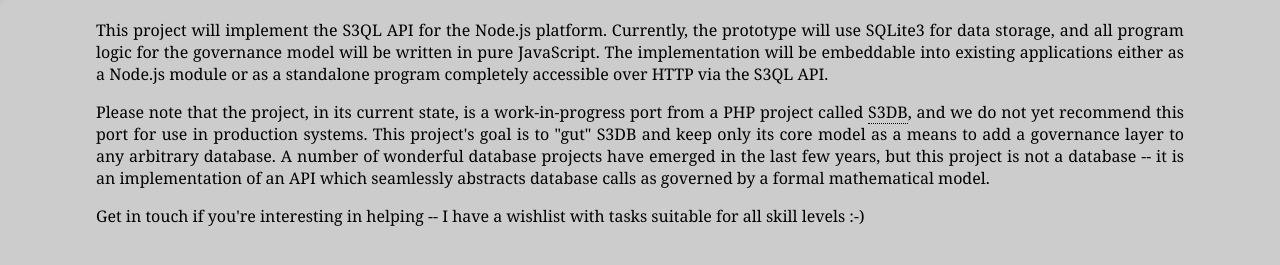
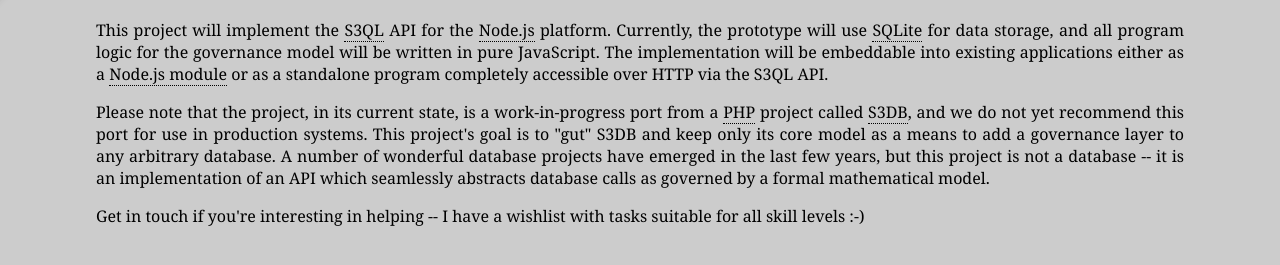
Before and after one commit to wilkinson/s3ql, a plain HTML site: page index.html in a window 1280 px wide. Shown: the part 141-406 px from the top of the page. Drawn offline with Linux system fonts and the light colour scheme.

Commit message:
Linked to PHP homepage

```diff
--- a/index.html
+++ b/index.html
@@ -1,7 +1,7 @@
 <!DOCTYPE html>
 <!--
     index.html ~~
-                                                        ~~ (c) SRW, 06 Aug 2012
+                                                        ~~ (c) SRW, 19 Aug 2012
 -->
 <html lang="en">
   <head>
@@ -19,20 +19,23 @@
     </a>
     <h1>S3QL</h1>
 
-<p>This project will implement the S3QL API for the Node.js platform. Currently,
-the prototype will use SQLite3 for data storage, and all program logic for the
-governance model will be written in pure JavaScript. The implementation will
-be embeddable into existing applications either as a Node.js module or as a
-standalone program completely accessible over HTTP via the S3QL API.</p>
+<p>This project will implement the
+<a href="http://www.biomedcentral.com/1471-2105/12/285/">S3QL</a> API for the
+<a href="http://nodejs.org/">Node.js</a> platform. Currently, the prototype will use
+<a href="http://www.sqlite.org/">SQLite</a> for data storage, and all program logic for
+the governance model will be written in pure JavaScript. The implementation
+will be embeddable into existing applications either as a
+<a href="https://npmjs.org/package/s3ql">Node.js module</a> or as a standalone program
+completely accessible over HTTP via the S3QL API.</p>
 
 <p>Please note that the project, in its current state, is a work-in-progress port
-from a PHP project called <a href="http://s3db.org">S3DB</a>, and we do not yet recommend
-this port for use in production systems. This project&#39;s goal is to &quot;gut&quot; S3DB
-and keep only its core model as a means to add a governance layer to any
-arbitrary database. A number of wonderful database projects have emerged in the
-last few years, but this project is not a database -- it is an implementation
-of an API which seamlessly abstracts database calls as governed by a formal
-mathematical model.</p>
+from a <a href="http://www.php.net/">PHP</a> project called <a href="http://s3db.org">S3DB</a>, and
+we do not yet recommend this port for use in production systems. This project&#39;s
+goal is to &quot;gut&quot; S3DB and keep only its core model as a means to add a
+governance layer to any arbitrary database. A number of wonderful database
+projects have emerged in the last few years, but this project is not a database
+-- it is an implementation of an API which seamlessly abstracts database calls
+as governed by a formal mathematical model.</p>
 
 <p>Get in touch if you&#39;re interesting in helping -- I have a wishlist with tasks
 suitable for all skill levels :-)</p>
```
Also changed, not shown: README.md.
